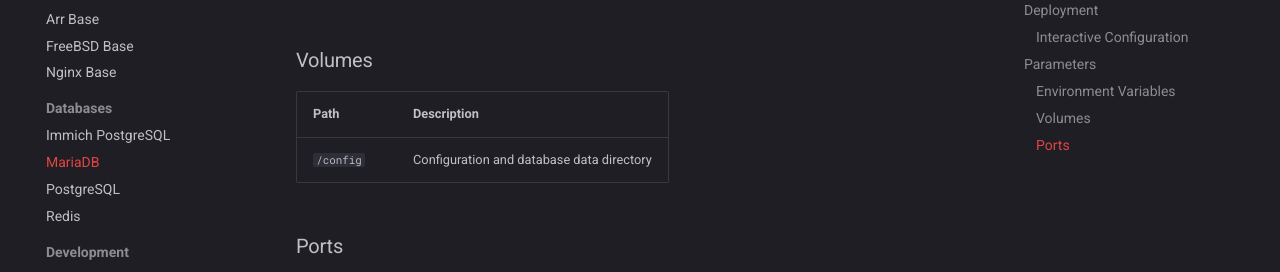
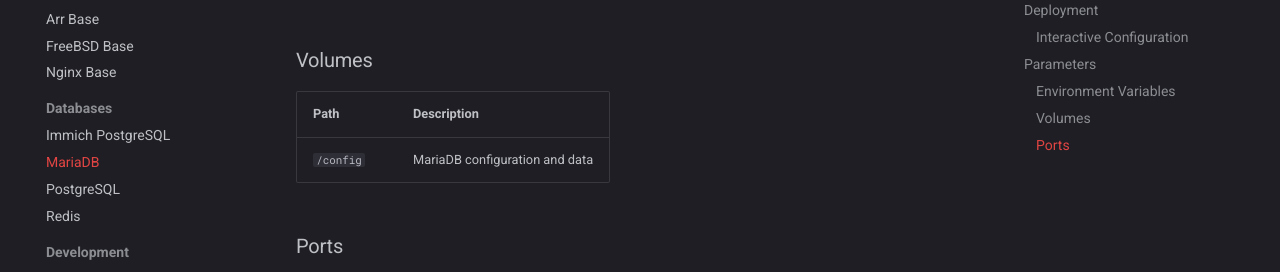
Before and after one commit to daemonless/daemonless-io, an MkDocs documentation site: the page built from docs/images/mariadb.md, in a window 1280 px wide and 900 px high, scrolled down 1660 px. Shown: the part 152-424 px from the top of the window. Built offline with MkDocs 1.6.1 and Material for MkDocs 9.7.7, drawn with Linux system fonts in a browser that asks for light colours; comment, search, counter and statistics services are not loaded.

Commit message:
Sync docs

```diff
--- a/docs/images/mariadb.md
+++ b/docs/images/mariadb.md
@@ -7,7 +7,7 @@ placeholders:
     description: MariaDB Host Port
 ---
 
-# :material-database: MariaDB
+# :simple-mariadb: MariaDB
 
 [![Build Status](https://img.shields.io/github/actions/workflow/status/daemonless/mariadb/build.yaml?style=flat-square&label=Build&color=green)](https://github.com/daemonless/mariadb/actions)
 [![Last Commit](https://img.shields.io/github/last-commit/daemonless/mariadb?style=flat-square&label=Last+Commit&color=blue)](https://github.com/daemonless/mariadb/commits)
@@ -113,7 +113,7 @@ Access the Web UI at: `http://localhost:@MARIADB_PORT@`
 
 | Path | Description |
 |------|-------------|
-| `/config` | Configuration and database data directory |
+| `/config` | MariaDB configuration and data |
 
 
 ### Ports
@@ -129,7 +129,7 @@ Access the Web UI at: `http://localhost:@MARIADB_PORT@`
     - **Base:** Built on `@REGISTRY@/base` (FreeBSD 15.0).
 
 [Website](https://mariadb.org/){ .md-button .md-button--primary }
-[Source Code](https://mariadb.org/download/){ .md-button }
+[Source Code](https://github.com/MariaDB/server){ .md-button }
 [FreshPorts](https://www.freshports.org/databases/mariadb114-server/){ .md-button }
 
 ---
```
Also changed, not shown: docs/images/index.md (+1 -1 lines).
